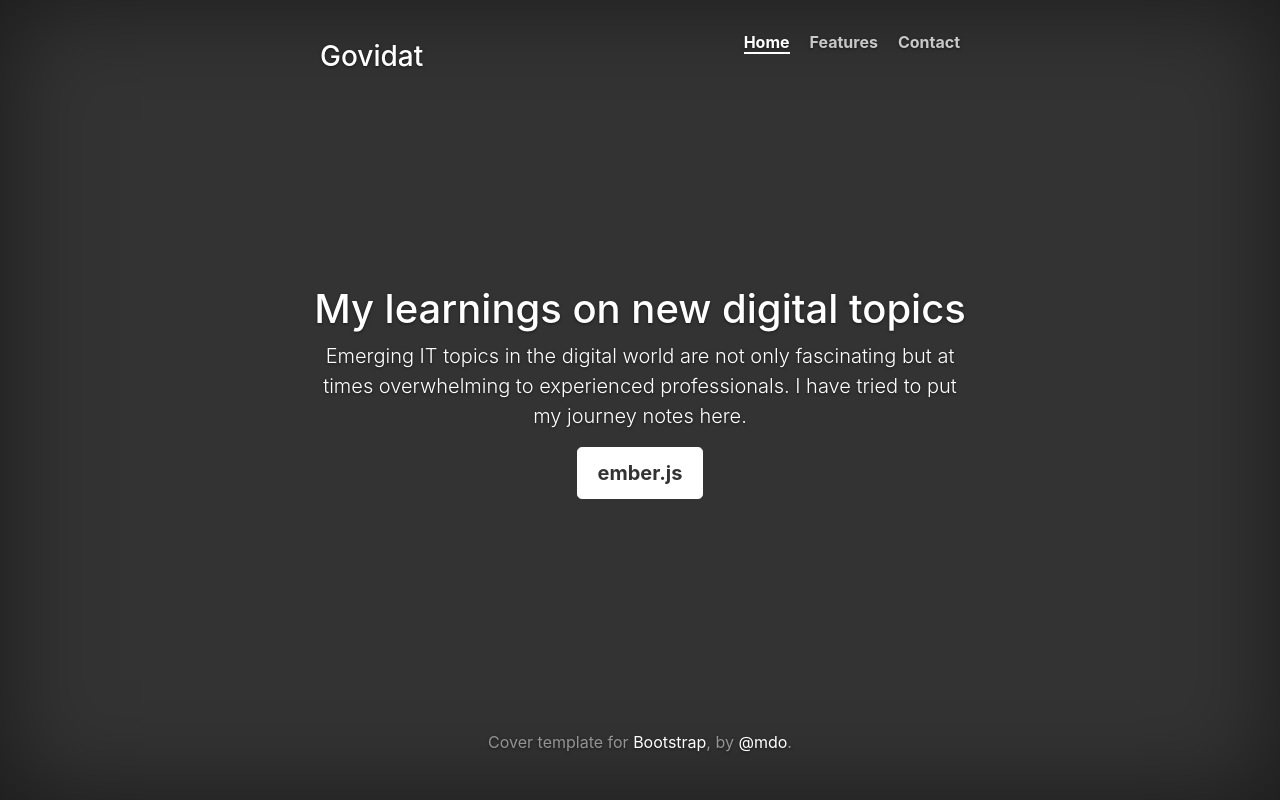
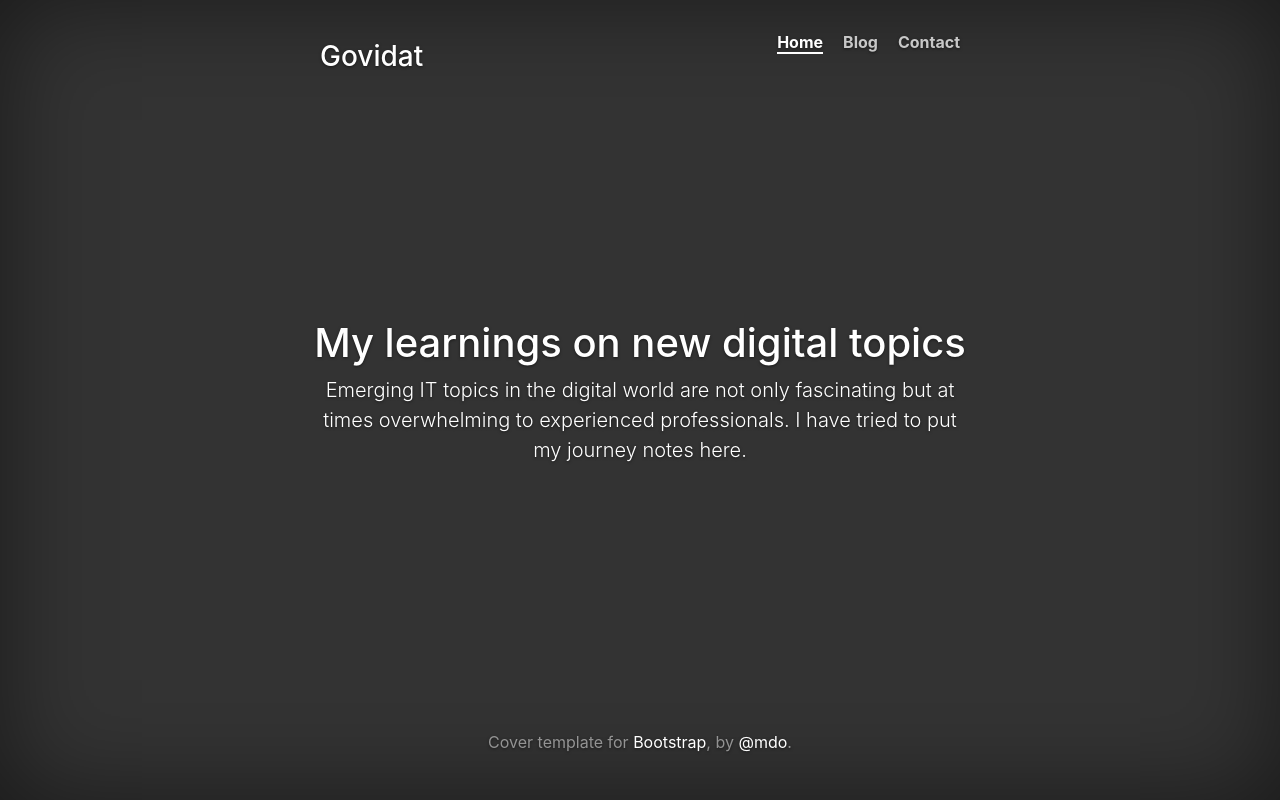
Before and after one commit to govidat/govidat.github.io, a plain HTML site: page index.html in a window 1280 px wide. Drawn offline with nearby package versions, Linux system fonts and the light colour scheme; a script that the page names is missing.

Commit message:
point to jekyll blog

```diff
--- a/index.html
+++ b/index.html
@@ -41,7 +41,7 @@
               <nav>
                 <ul class="nav masthead-nav">
                   <li class="active"><a href="#">Home</a></li>
-                  <li><a href="emberjs_210.html">Features</a></li>
+                  <li><a href="blog">Blog</a></li>
                   <li><a href="#">Contact</a></li>
                 </ul>
               </nav>
@@ -51,9 +51,6 @@
           <div class="inner cover">
             <h1 class="cover-heading">My learnings on new digital topics</h1>
             <p class="lead">Emerging IT topics in the digital world are not only fascinating but at times overwhelming to experienced professionals. I have tried to put my journey notes here.</p>
-            <p class="lead">
-              <a href="emberjs_210.html" class="btn btn-lg btn-default">ember.js</a>
-            </p>
           </div>
 
           <div class="mastfoot">
```
